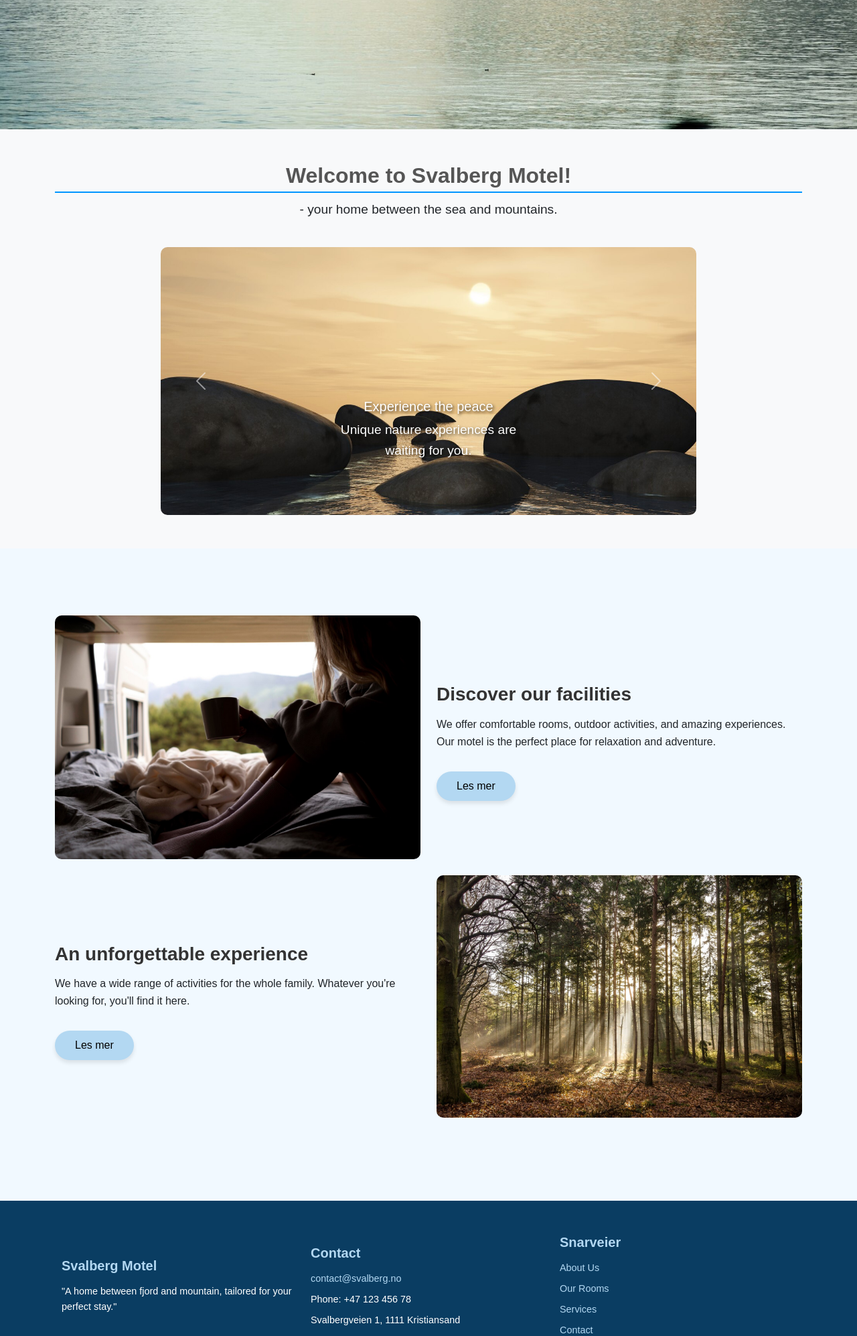
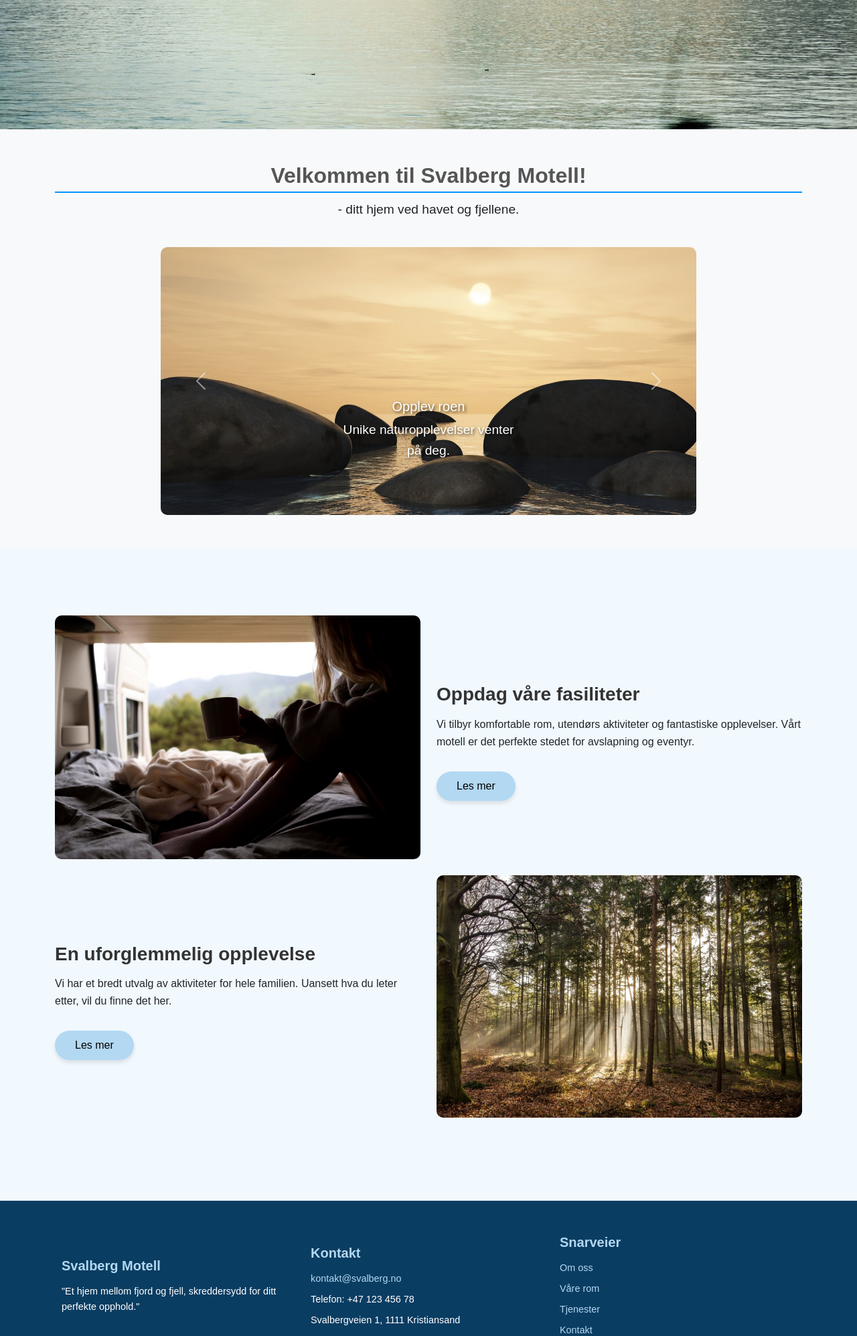
Before and after one commit to 4nn4md/Svalberg-Motell, a PHP site: page /Svalberg-Motell/index1.php in a window 1280 px wide. Shown: the part 750-2745 px from the top of the page at 67% size. Run offline with PHP 8.4, Linux system fonts and the light colour scheme.

Commit message:
Revert "oversatte ting til engelsk og prøvde å gjøre det litt penere"

```diff
--- a/www/assets/inc/footer1.php
+++ b/www/assets/inc/footer1.php
@@ -14,15 +14,15 @@
     <div class="container">
         <div class="footer-content">
             <div class="footer-section">
-                <h5 class="footer-heading">Svalberg Motel</h5>
-                <p>"A home between fjord and mountain, tailored for your perfect stay."</p>
+                <h5 class="footer-heading">Svalberg Motell</h5>
+                <p>"Et hjem mellom fjord og fjell, skreddersydd for ditt perfekte opphold."</p>
             </div>
 
             <div class="footer-section">
-                <h5 class="footer-heading">Contact</h5>
+                <h5 class="footer-heading">Kontakt</h5>
                 <ul class="footer-list">
-                    <li><a href="mailto:kontakt@svalberg.no">contact@svalberg.no</a></li>
-                    <li>Phone: +47 123 456 78</li>
+                    <li><a href="mailto:kontakt@svalberg.no">kontakt@svalberg.no</a></li>
+                    <li>Telefon: +47 123 456 78</li>
                     <li>Svalbergveien 1, 1111 Kristiansand</li>
                 </ul>
             </div>
@@ -30,16 +30,16 @@
             <div class="footer-section">
                 <h5 class="footer-heading">Snarveier</h5>
                 <ul class="footer-list">
-                    <li><a href="/Svalberg-Motell/www/aboutMotel.php">About Us</a></li>
-                    <li><a href="#">Our Rooms</a></li>
-                    <li><a href="#">Services</a></li>
-                    <li><a href="#">Contact</a></li>
+                    <li><a href="#">Om oss</a></li>
+                    <li><a href="#">Våre rom</a></li>
+                    <li><a href="#">Tjenester</a></li>
+                    <li><a href="#">Kontakt</a></li>
                 </ul>
             </div>
         </div>
         <div class="footer-divider"></div>
         <div class="footer-bottom">
-            <p>&copy; 2024 Svalberg Motel. All rights reserved.</p>
+            <p>&copy; 2024 Svalberg Motell. Alle rettigheter reservert.</p>
         </div>
     </div>
 </footer>
--- a/www/assets/inc/header1.php
+++ b/www/assets/inc/header1.php
@@ -30,10 +30,10 @@ session_start(); // Start the session to access $_SESSION variables
                             <a class="nav-link active" aria-current="page" href="/Svalberg-Motell/www/index1.php">Home</a>
                         </li>
                         <li class="nav-item">
-                            <a class="nav-link mx-lg-2" href="/Svalberg-Motell/www/aboutMotel.php">About the Motel</a>
+                            <a class="nav-link mx-lg-2" href="/Svalberg-Motell/www/omMotellet.php">About the Motel</a>
                         </li>
                         <li class="nav-item">
-                            <a class="nav-link mx-lg-2" href="/Svalberg-Motell/www/ourRooms.php">Our Rooms</a>
+                            <a class="nav-link mx-lg-2" href="/Svalberg-Motell/www/room.php">Our Rooms</a>
                         </li>
                         <li class="nav-item">
                             <a class="nav-link mx-lg-2" href="#">Services</a>
--- a/www/index1.php
+++ b/www/index1.php
@@ -1,30 +1,23 @@
 <?php
-// session_start(); // Start session
+//session_start(); // Start sessionen
 include_once($_SERVER['DOCUMENT_ROOT'] . "/Svalberg-Motell/www/assets/inc/header1.php");
 require_once($_SERVER['DOCUMENT_ROOT'] . "/Svalberg-Motell/www/controller/ValidateController.php");
 print_r($_SESSION);
 
 if ($_SERVER['REQUEST_METHOD'] == 'POST') {
-    // Sanitize and validate inputs
-    $location = filter_var(trim($_POST['location']), FILTER_SANITIZE_STRING);
-    $checkin = filter_var($_POST['checkin'], FILTER_SANITIZE_STRING);
-    $checkout = filter_var($_POST['checkout'], FILTER_SANITIZE_STRING);
-    $adults = filter_var($_POST['adults'], FILTER_SANITIZE_NUMBER_INT);
-    $children = filter_var($_POST['children'], FILTER_SANITIZE_NUMBER_INT);
-
-    // Store sanitized data in session
-    $_SESSION['location'] = $location;
-    $_SESSION['checkin'] = $checkin;
-    $_SESSION['checkout'] = $checkout;
-    $_SESSION['adults'] = $adults;
-    $_SESSION['children'] = $children;
+    // Lagre alle relevante data i session
+    $_SESSION['location'] = $_POST['location'];
+    $_SESSION['checkin'] = $_POST['checkin'];
+    $_SESSION['checkout'] = $_POST['checkout'];
+    $_SESSION['adults'] = $_POST['adults'];
+    $_SESSION['children'] = $_POST['children'];
 
     $validation = new Validering();
 
-    // Validate the sanitized data
-    $validation->validereDato($checkin, $checkout);
-    $validation->emptyInput($location, $checkin, $checkout, $adults);
-    $validation->hasToHaveAdult($adults);
+    // Validering
+    $validation->validereDato($_POST['checkin'], $_POST['checkout']);
+    $validation->emptyInput($_POST['location'], $_POST['checkin'], $_POST['checkout'], $_POST['adults']);
+    $validation->hasToHaveAdult($_POST['adults']);
 
     $errorMessages = $validation->getValidateError();
     if (empty($errorMessages)) {
@@ -34,6 +27,7 @@ if ($_SERVER['REQUEST_METHOD'] == 'POST') {
 }
 ?>
 
+
 <!DOCTYPE html>
 <html lang="no-nb">
 
@@ -41,13 +35,14 @@ if ($_SERVER['REQUEST_METHOD'] == 'POST') {
     <meta charset="UTF-8">
     <meta name="viewport" content="width=device-width, initial-scale=1.0">
     <title>Svalberg Motel</title>
+    <?php //include($_SERVER['DOCUMENT_ROOT'] . "/Svalberg-Motell/www/assets/inc/header1.php"); ?>
     <link rel="stylesheet" href="https://cdn.jsdelivr.net/npm/bootstrap@5.3.3/dist/css/bootstrap.min.css" integrity="sha384-QWTKZyjpPEjISv5WaRU9OFeRpok6YctnYmDr5pNlyT2bRjXh0JMhjY6hW+ALEwIH" crossorigin="anonymous">
     <link href="http://localhost/Svalberg-Motell/www/assets/css/styles1.css" rel="stylesheet">
 </head>
-
+<!-- action="page/user/booking_1.php" -->
 <body>
-<!-- First Section -->
-<section class="firstSection">
+<!--First Section-->
+<section class=firstSection>
     <div class="mainImage">
         <img src="assets/image/index1/Hjem1.jpg" class="d-block w-100" alt="fjordenTilSvalbergMotel">
         <div class="booking-form">
@@ -72,19 +67,19 @@ if ($_SERVER['REQUEST_METHOD'] == 'POST') {
                     </div>
                     <div class="col-md-2">
                         <label for="checkin" class="bold-label">Ankomst</label>
-                        <input type="date" id="checkin" name="checkin" class="form-control" value="<?php echo htmlspecialchars($checkin ?? ''); ?>">
+                        <input type="date" id="checkin" name="checkin" class="form-control">
                     </div>
                     <div class="col-md-2">
                         <label for="checkout" class="bold-label">Avreise</label>
-                        <input type="date" id="checkout" name="checkout" class="form-control" value="<?php echo htmlspecialchars($checkout ?? ''); ?>">
+                        <input type="date" id="checkout" name="checkout" class="form-control">
                     </div>
                     <div class="col-md-2">
                         <label for="adults" class="bold-label">Antall voksne</label>
-                        <input type="number" id="adults" name="adults" class="form-control" value="<?php echo htmlspecialchars($adults ?? '1'); ?>" min="1">
+                        <input type="number" id="adults" name="adults" class="form-control" value="1">
                     </div>
                     <div class="col-md-2">
                         <label for="children" class="bold-label">Antall barn</label>
-                        <input type="number" id="children" name="children" class="form-control" value="<?php echo htmlspecialchars($children ?? '0'); ?>" min="0">
+                        <input type="number" id="children" name="children" class="form-control" value="0">
                     </div>
                     <div class="col-md-2 d-flex align-items-end"> <!-- Align button vertically -->
                         <button type="submit" id="submit" class="btn msearch-btn w-100" id="#MBtn">Søk</button>
@@ -94,13 +89,13 @@ if ($_SERVER['REQUEST_METHOD'] == 'POST') {
         </div>
     </div>
 </section>
-<!-- End of First Section -->
+<!-- End of First Section-->
 
-<!-- Second Section -->
+<!-- Second Section-->
 <section class="secondSection">
     <div class="container text-center">
-        <h2>Welcome to Svalberg Motel!</h2>
-        <p>- your home between the sea and mountains.</p>
+        <h2>Velkommen til Svalberg Motell!</h2>
+        <p>- ditt hjem ved havet og fjellene.</p>
     </div>
 
     <div id="carouselExample" class="carousel slide">
@@ -108,22 +103,22 @@ if ($_SERVER['REQUEST_METHOD'] == 'POST') {
             <div class="carousel-item active">
                 <img src="assets/image/index1/Hjem4.jpg" class="d-block w-100" alt="...">
                 <div class="carousel-caption d-none d-md-block">
-                    <h5>Experience the peace</h5>
-                    <p>Unique nature experiences are waiting for you.</p>
+                    <h5>Opplev roen</h5>
+                    <p>Unike naturopplevelser venter på deg.</p>
                 </div>
             </div>
             <div class="carousel-item">
                 <img src="assets/image/index1/Hjem3.jpg" class="d-block w-100" alt="...">
                 <div class="carousel-caption d-none d-md-block">
-                    <h5>Family vacation</h5>
-                    <p>Create memories with those you love.</p>
+                    <h5>Familieferie</h5>
+                    <p>Lag minner med de du elsker.</p>
                 </div>
             </div>
             <div class="carousel-item">
                 <img src="assets/image/index1/Hjem5.jpg" class="d-block w-100" alt="...">
                 <div class="carousel-caption d-none d-md-block">
-                    <h5>Nature experiences</h5>
-                    <p>Discover the beautiful nature around us.</p>
+                    <h5>Naturopplevelser</h5>
+                    <p>Oppdag den vakre naturen rundt oss.</p>
                 </div>
             </div>
         </div>
@@ -147,16 +142,16 @@ if ($_SERVER['REQUEST_METHOD'] == 'POST') {
                 <img src="assets/image/index1/Hjem7.jpg" class="img-fluid" alt="Image description">
             </div>
             <div class="col-md-6">
-                <h3> Discover our facilities</h3>
-                <p>We offer comfortable rooms, outdoor activities, and amazing experiences. Our motel is the perfect place for relaxation and adventure.</p>
+                <h3>Oppdag våre fasiliteter</h3>
+                <p>Vi tilbyr komfortable rom, utendørs aktiviteter og fantastiske opplevelser. Vårt motell er det perfekte stedet for avslapning og eventyr.</p>
                 <button class="btn custom-btn mt-3">Les mer</button>
             </div>
         </div>
 
         <div class="row align-items-center mb-4">
             <div class="col-md-6">
-                <h3>An unforgettable experience</h3>
-                <p>We have a wide range of activities for the whole family. Whatever you're looking for, you'll find it here.</p>
+                <h3>En uforglemmelig opplevelse</h3>
+                <p>Vi har et bredt utvalg av aktiviteter for hele familien. Uansett hva du leter etter, vil du finne det her.</p>
                 <button class="btn custom-btn mt-3">Les mer</button>
             </div>
             <div class="col-md-6">
@@ -165,10 +160,9 @@ if ($_SERVER['REQUEST_METHOD'] == 'POST') {
         </div>
     </div>
 </section>
-<!-- End of Third Section -->
+<!-- End of Third Section-->
+</body>
 
 <?php include($_SERVER['DOCUMENT_ROOT'] . "/Svalberg-Motell/www/assets/inc/footer1.php"); ?>
 
-</body>
-
 </html>
```
Also changed, not shown: www/aboutMotel.php (deleted, +0 -141 lines), www/omMotellet.php (added, +55 -0 lines), www/ourRooms.php (deleted, +0 -61 lines), www/room.php (added, +56 -0 lines), www/assets/image/index1/Hjem6.jpg (renamed from www/assets/image/aboutMotel/aboutM1.jpg).
